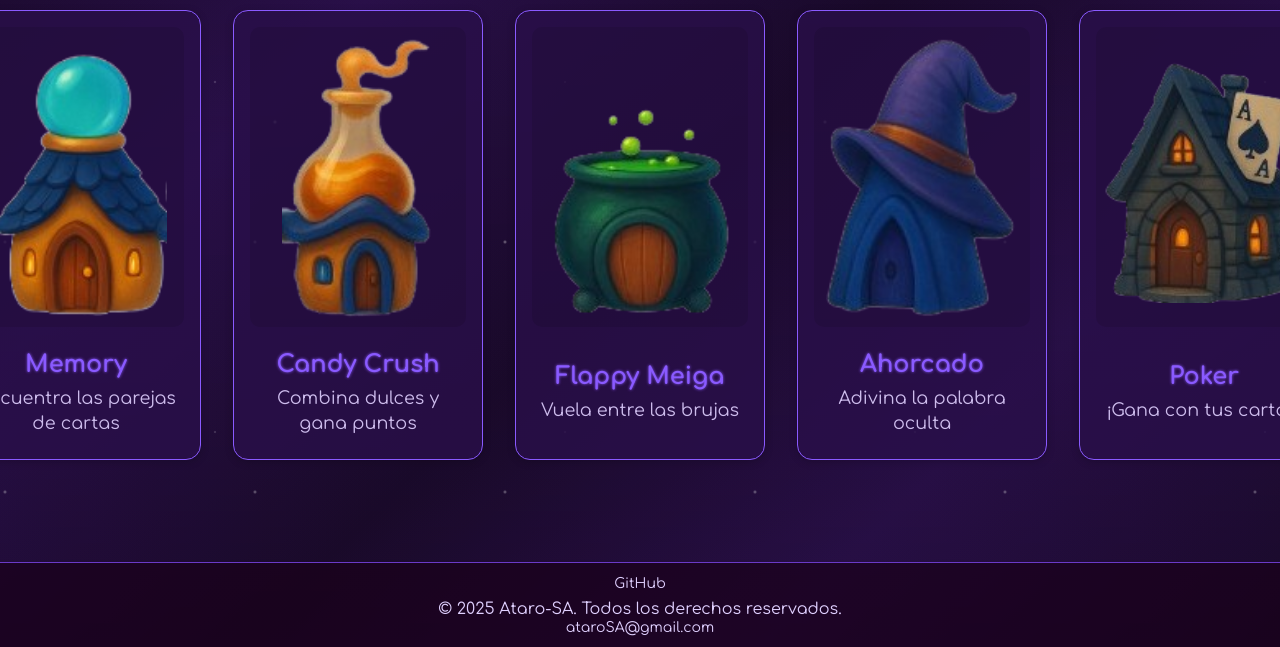
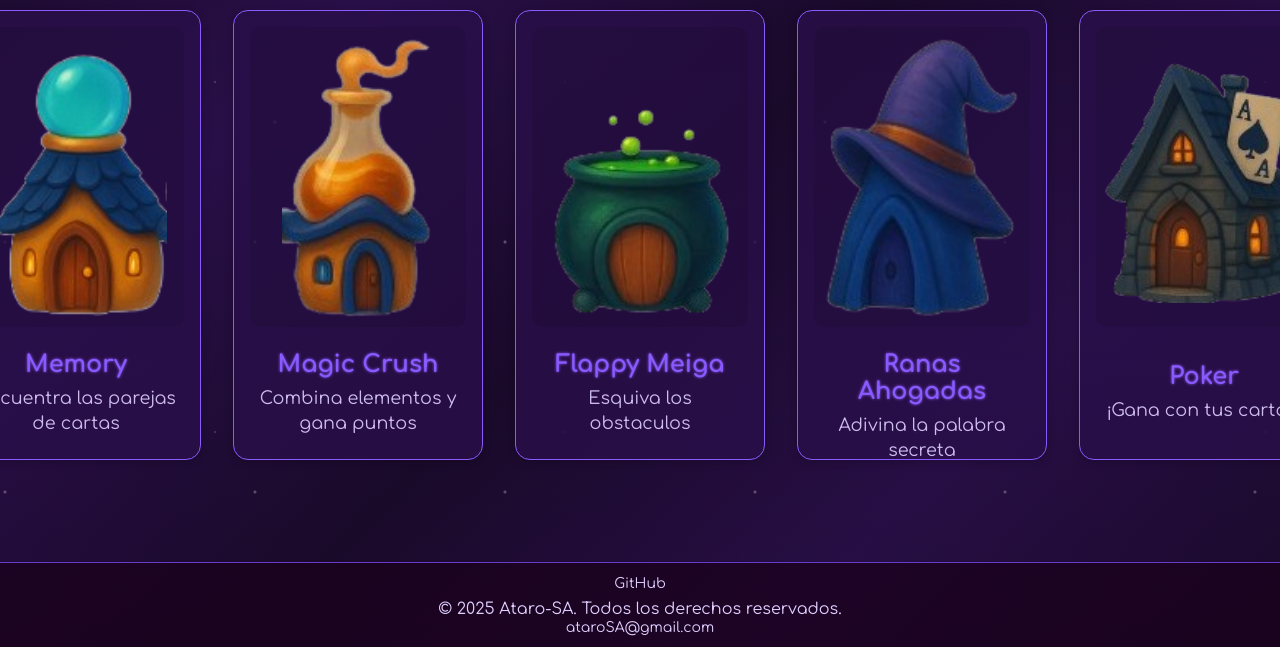
Before and after one commit to DanielRTato/etarooo, a plain HTML site: page index.html in a window 1280 px wide. Shown: the part 153-800 px from the top of the page. Drawn offline with Linux system fonts and the light colour scheme.

Commit message:
modificacion de nombres Inicio

```diff
--- a/index.html
+++ b/index.html
@@ -33,8 +33,8 @@
                     <a href="Cc.html" class="enlace-juego">
                         <img src="assets/imagenes/casa2.png" class="boton-casa" alt="Candy Crush">
                         <div class="juego-info">
-                            <h3>Candy Crush</h3>
-                            <p>Combina dulces y gana puntos</p>
+                            <h3>Magic Crush</h3>
+                            <p>Combina elementos y gana puntos</p>
                         </div>
                     </a>
                 </div>
@@ -43,7 +43,7 @@
                         <img src="assets/imagenes/Casa3.png" class="boton-casa" alt="Flappy Meiga">
                         <div class="juego-info">
                             <h3>Flappy Meiga</h3>
-                            <p>Vuela entre las brujas</p>
+                            <p>Esquiva los obstaculos</p>
                         </div>
                     </a>
                 </div>
@@ -51,14 +51,14 @@
                     <a href="Ahorcado.html" class="enlace-juego">
                         <img src="assets/imagenes/casa4.png" class="boton-casa" alt="Ahorcado">
                         <div class="juego-info">
-                            <h3>Ahorcado</h3>
-                            <p>Adivina la palabra oculta</p>
+                            <h3>Ranas Ahogadas</h3>
+                            <p>Adivina la palabra secreta</p>
                         </div>
                     </a>
                 </div>
                 <div class="juego-card">
                     <a href="poker.html" class="enlace-juego">
-                        <img src="assets/imagenes/casa5.png" class="boton-casa" alt="Poker">
+                        <img src="assets/imagenes/Casa5.png" class="boton-casa" alt="Poker">
                         <div class="juego-info">
                             <h3>Poker</h3>
                             <p>¡Gana con tus cartas!</p>
```
